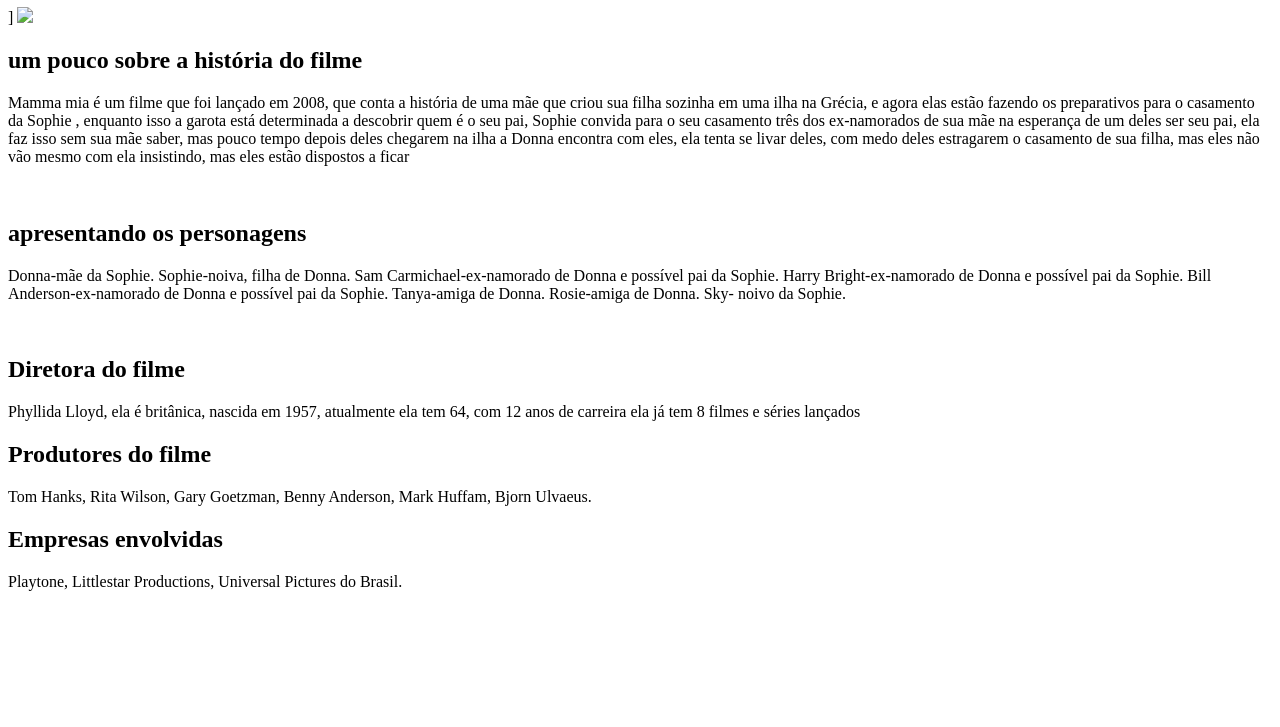
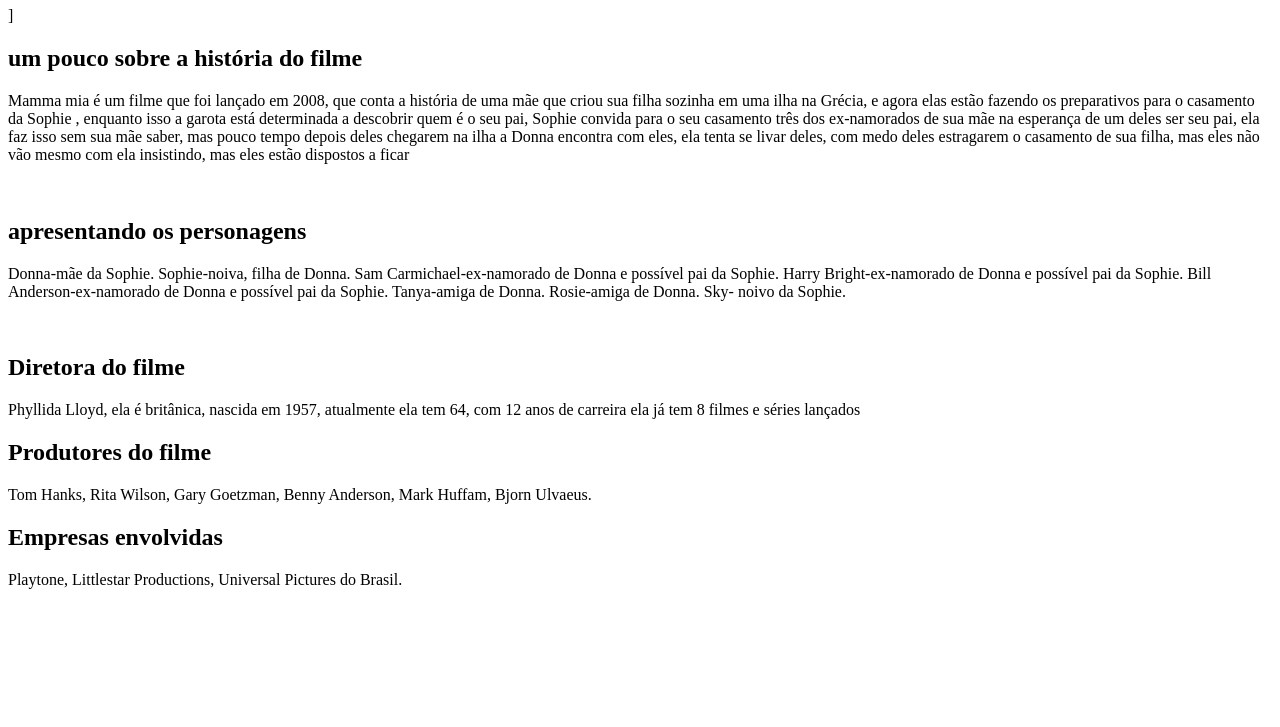
Before and after one commit to SofiaLamezon/meublog1b, a plain HTML site: page index.html in a window 1280 px wide. Shown: the part 73-800 px from the top of the page. Drawn offline with Linux system fonts and the light colour scheme.

Commit message:
bgukrfnf

```diff
--- a/index.html
+++ b/index.html
@@ -9,7 +9,7 @@
 
 <body>
     <h1>mamma mia filme músical e comédia</h1>]
-    <img src="img3.avif">
+   <img scr="img3.avif">
     <h2>um pouco sobre a história do filme</h2>
     <p>Mamma mia é um filme que foi lançado em 2008, que conta a história de uma mãe que criou sua filha sozinha em uma
         ilha na Grécia, e agora elas estão fazendo os preparativos para o casamento da Sophie , enquanto isso a garota
```
